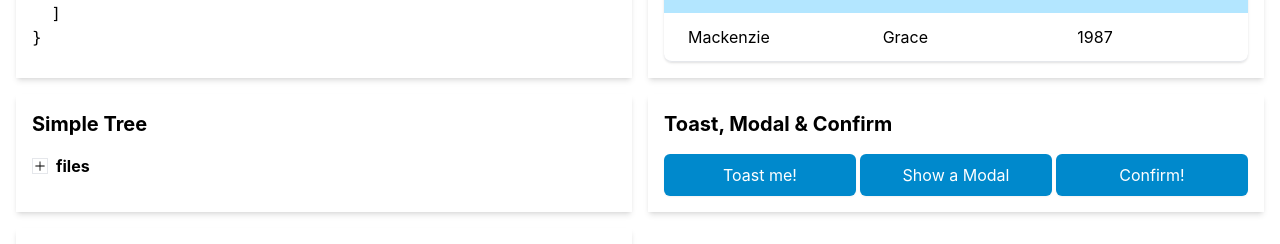
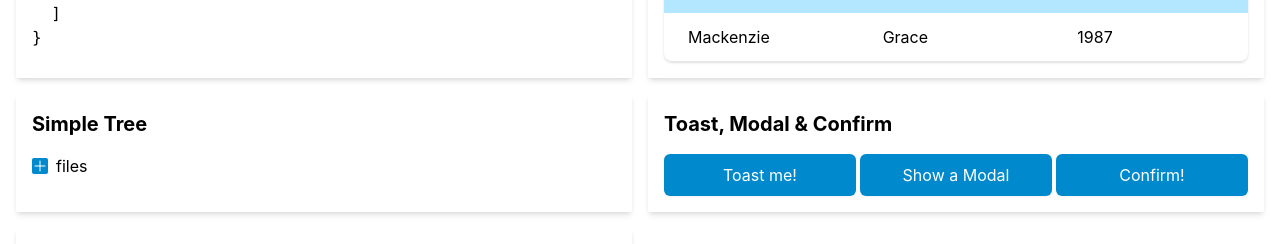
Before and after one commit to Vectrex/vxVue, a Vue app: page / in a window 1280 px wide. Shown: the part 1732-1976 px from the top of the page. Built offline with nearby package versions, Linux system fonts and the light colour scheme.

Commit message:
SimpleTree component uses modelValue for selecting branches; rendering improved

```diff
--- a/src/components/simple-tree.vue
+++ b/src/components/simple-tree.vue
@@ -3,11 +3,14 @@
   import { onMounted, ref } from "vue"
   defineOptions({ inheritAttrs: false })
 
-  const props = defineProps({ branch: { type: Object, default: {} }})
-  const emit = defineEmits(['branch-selected', 'expand'])
+  const props = defineProps({
+    branch: { type: Object, default: {} },
+    modelValue: { type: Object, default: null }
+  })
+  const emit = defineEmits(['update:modelValue', 'expand'])
   const expanded = ref(false)
   onMounted(() => {
-      if (props.branch.current) {
+      if (props.branch === props.modelValue) {
         emit('expand', true)
       }
   })
@@ -15,23 +18,21 @@
 <template>
   <div :class="[!branch.branches || !branch.branches.length ? 'terminates' : '', $attrs['class']]">
     <div class="flex items-center pb-1">
-      <template v-if="branch.branches && branch.branches.length">
-        <input type="checkbox" :id="'branch-' + branch.id" @click="expanded = !expanded" :checked="expanded" class="hidden">
-        <label :for="'branch-' + branch.id" class="mr-2">
-          <component :is="expanded ? MinusIcon : PlusIcon" class="w-4 h-4 border" />
-        </label>
-      </template>
-      <strong v-if="branch.current">{{ branch.label }}</strong>
-      <a :href="branch.path" @click.prevent="emit('branch-selected', branch)" v-else>{{ branch.label }}</a>
+      <button @click="expanded = !expanded" class="mr-2" v-if="branch.branches && branch.branches.length">
+        <component :is="expanded ? MinusIcon : PlusIcon" class="size-4 rounded-sm text-white bg-vxvue" />
+      </button>
+      <strong v-if="branch === modelValue">{{ branch.label }}</strong>
+      <button @click="emit('update:modelValue', branch)" v-else>{{ branch.label }}</button>
     </div>
-    <ul v-if="branch.branches && branch.branches.length" v-show="expanded" class="ml-6">
+    <div v-if="branch.branches && branch.branches.length" v-show="expanded" class="ml-6">
       <simple-tree
           v-for="child in branch.branches"
+          :key="child.id || child.key || null"
           :branch="child"
-          :key="child.id"
-          @branch-selected="emit('branch-selected', $event)"
+          :model-value="modelValue"
+          @update:modelValue="emit('update:modelValue', $event)"
           @expand="expanded = $event; emit('expand', $event)"
       />
-    </ul>
+    </div>
   </div>
 </template>
```
